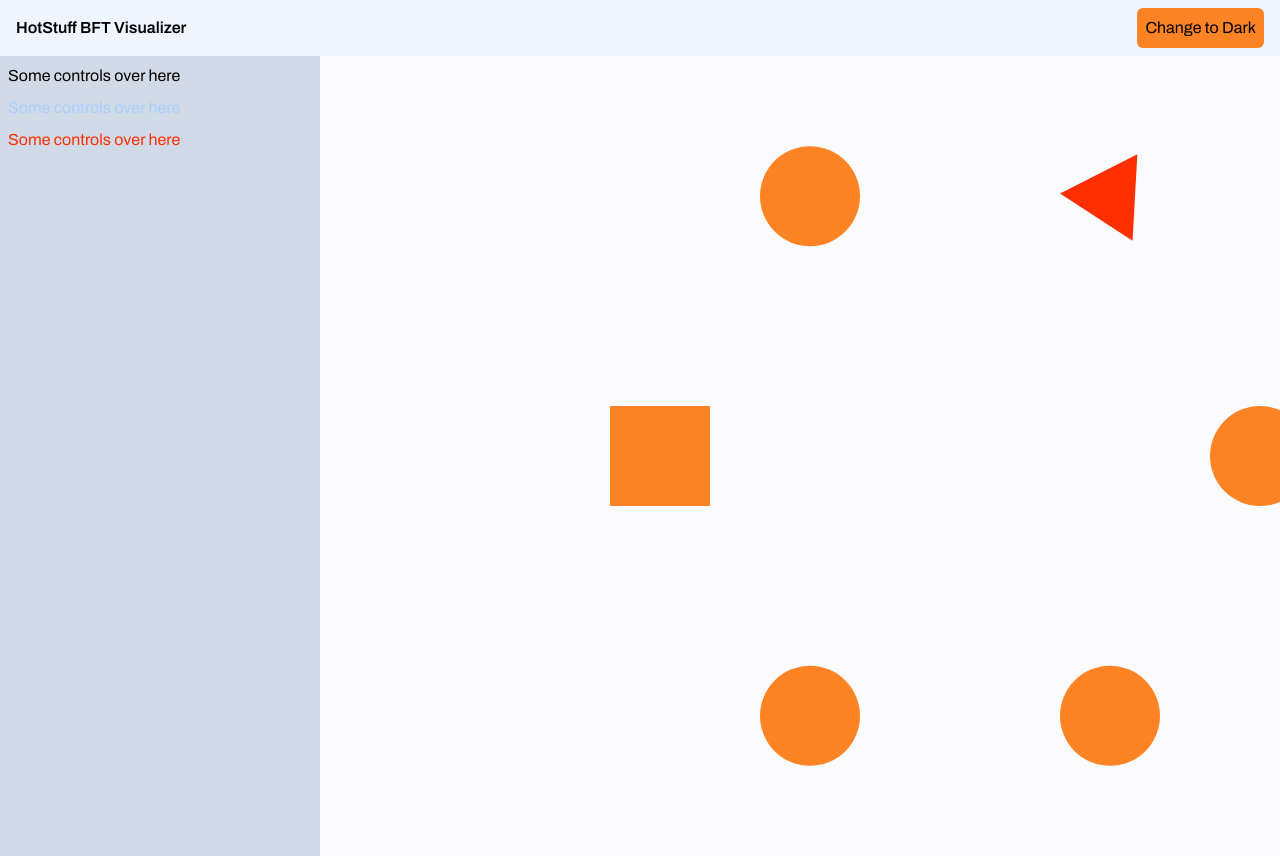
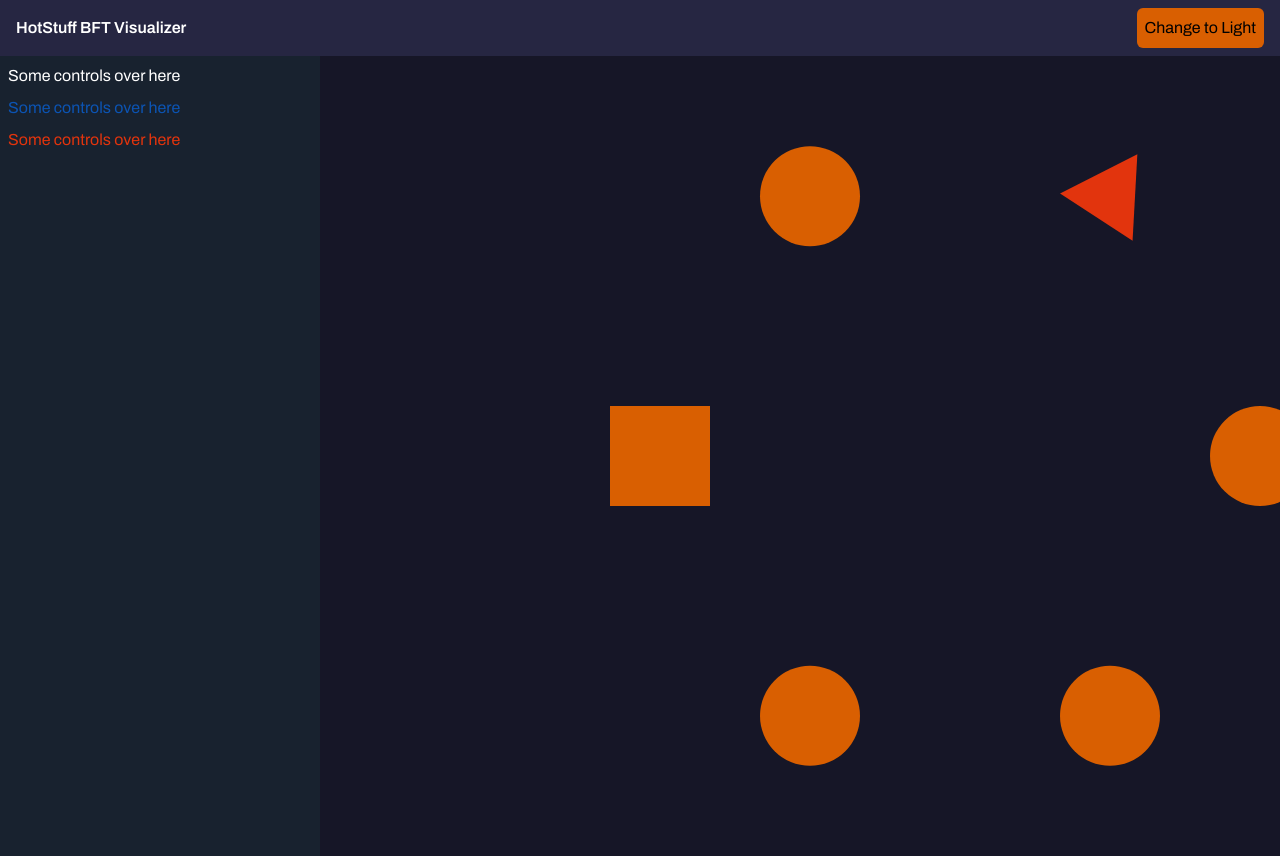
Before and after one commit to JosephBuchholz/byzantine-visualizer, a React (Vite) app in the folder visual/: page / in a window 1280 px wide. Built offline with nearby package versions, Linux system fonts and the light colour scheme.

Commit message:
Default dark/light mode to system preference

```diff
--- a/visual/src/contexts/ThemeProvider.tsx
+++ b/visual/src/contexts/ThemeProvider.tsx
@@ -1,4 +1,4 @@
-import { useState } from "react";
+import { useEffect, useState } from "react";
 import { ThemeContext, type Theme, type ThemeCTX } from "./ThemeContext";
 
 function getTailwindColor(colorName: string) {
@@ -9,8 +9,22 @@ function getTailwindColor(colorName: string) {
   return colorValue || undefined;
 }
 
+function changeTheme(theme: "dark" | "light") {
+  if (theme === "dark") {
+    document.documentElement.classList.add("dark");
+  } else {
+    document.documentElement.classList.remove("dark");
+  }
+}
+
 export default function ThemeProvider({ children }: { children: React.ReactNode }) {
-  const [theme, setTheme] = useState<Theme>("light");
+  const defaultIsDarkMode = window.matchMedia && window.matchMedia("(prefers-color-scheme: dark)");
+  const defaultMode = defaultIsDarkMode ? "dark" : "light";
+  const [theme, setTheme] = useState<Theme>(defaultMode);
+
+  useEffect(() => {
+    changeTheme(defaultMode)
+  }, [defaultMode]);
 
   const getColor = (color: string) => {
     return getTailwindColor(color);
@@ -18,11 +32,7 @@ export default function ThemeProvider({ children }: { children: React.ReactNode
 
   const onChangeTheme = (theme: Theme) => {
     setTheme(theme);
-    if (theme === "dark") {
-      document.documentElement.classList.add("dark");
-    } else {
-      document.documentElement.classList.remove("dark");
-    }
+    changeTheme(theme);
   };
 
   const themeValue: ThemeCTX = {
```
